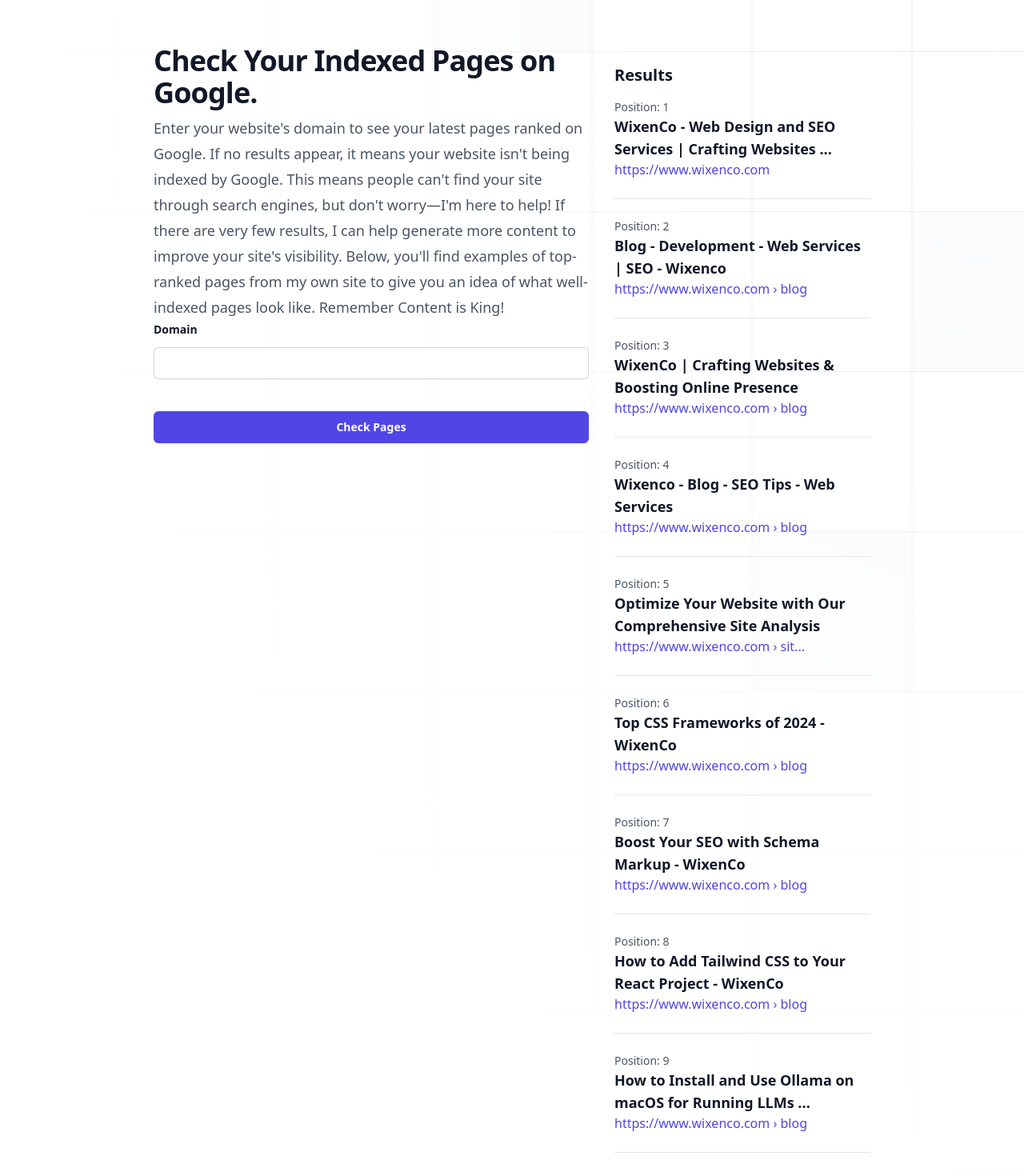
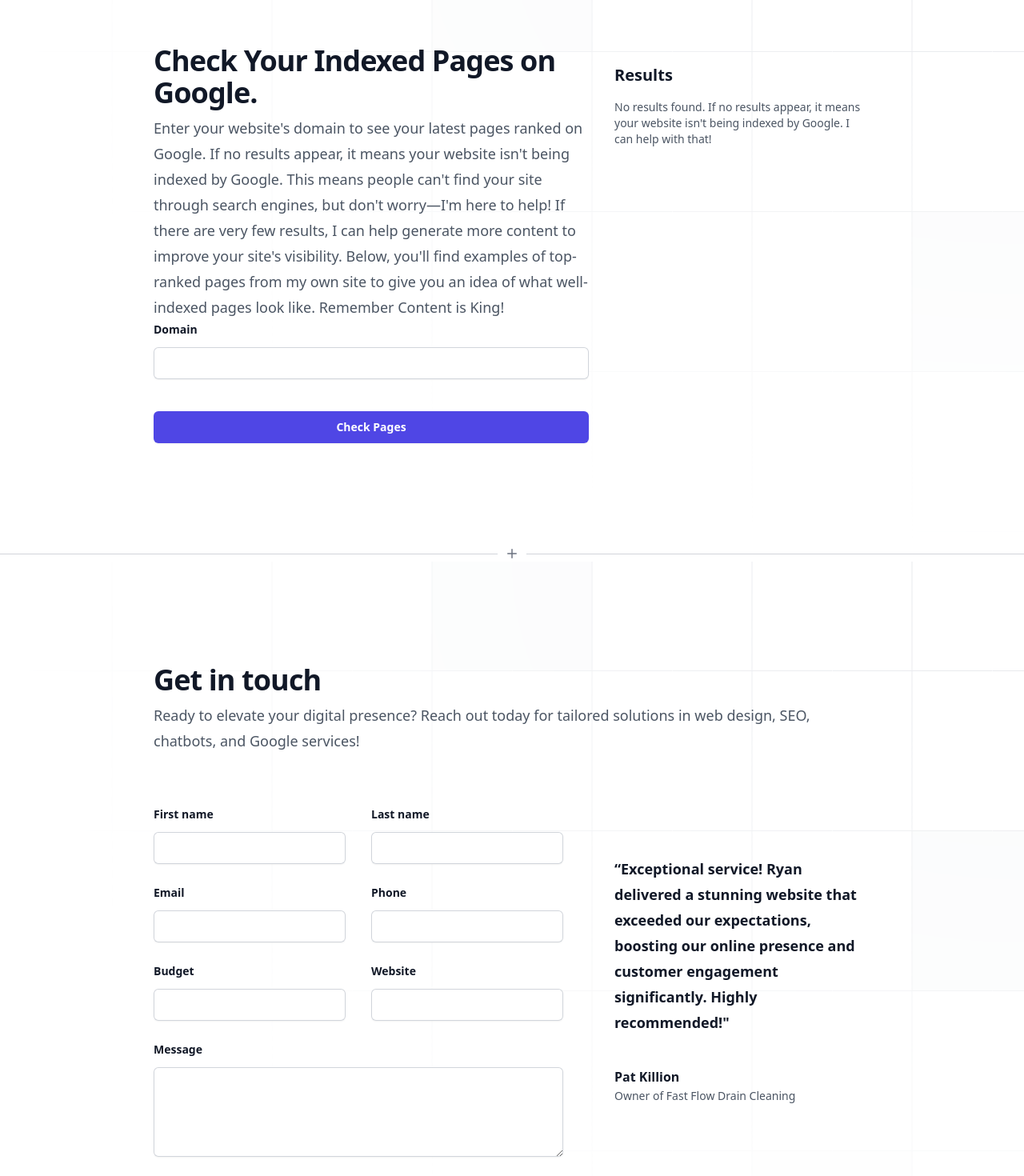
Before and after one commit to torrancejr/wixen_vercel, a React (Create React App) app: page /seo-tools/google-index-checker in a window 1280 px wide. Shown: the part 200-1670 px from the top of the page at 80% size. Built offline with nearby package versions, Linux system fonts and the light colour scheme.

Commit message:
ranking working

```diff
--- a/src/components/RankChecker.js
+++ b/src/components/RankChecker.js
@@ -12,7 +12,7 @@ const RankChecker = () => {
         setResults([]);
         setLoading(true);
         try {
-            const response = await fetch(`https://www.wixenco.com/rank?domain=${domain}`);
+            const response = await fetch(`http://localhost:3000/rank?domain=${domain}`);
             const data = await response.json();
 
             if (response.ok) {
@@ -28,7 +28,7 @@ const RankChecker = () => {
     };
 
     return (
-        <div className="relative isolate bg-white px-6 pd-8 sm:py-32 lg:px-8">
+        <div className="relative isolate bg-white px-6 py-8 sm:py-32 lg:px-8">
             <svg
                 className="absolute inset-0 -z-10 h-full w-full stroke-gray-200 [mask-image:radial-gradient(100%_100%_at_top_right,white,transparent)]"
                 aria-hidden="true"
@@ -94,15 +94,15 @@ const RankChecker = () => {
                     <div className="mt-4">
                         {loading ? (
                             <div className="flex justify-center items-center">
-                                <div className="spinner-border animate-spin inline-block w-8 h-8 border-4 rounded-full text-indigo-600" role="status">
+                                <div className="spinner-border animate-spin inline-block w-8 h-8 border-4 border-blue-600 border-t-transparent rounded-full" role="status">
                                     <span className="visually-hidden">Loading...</span>
                                 </div>
                             </div>
                         ) : results.length > 0 ? (
                             <ul className="space-y-6">
-                                {results.map((result) => (
-                                    <li key={result.position} className="border-b pb-6">
-                                        <p className="text-sm text-gray-600">Link: {result.position}</p>
+                                {results.map((result, index) => (
+                                    <li key={index} className="border-b pb-6">
+                                        <p className="text-sm text-gray-600">Position: {result.position}</p>
                                         <p className="text-lg font-semibold text-gray-900">{result.title}</p>
                                         <a href={result.link} className="text-indigo-600 hover:underline">
                                             {result.displayed_link}
@@ -111,71 +111,7 @@ const RankChecker = () => {
                                 ))}
                             </ul>
                         ) : (
-                            <ul className="space-y-6">
-                                <li className="border-b pb-6">
-                                    <p className="text-sm text-gray-600">Position: 1</p>
-                                    <p className="text-lg font-semibold text-gray-900">WixenCo - Web Design and SEO Services | Crafting Websites ...</p>
-                                    <a href="https://www.wixenco.com/" className="text-indigo-600 hover:underline">
-                                        https://www.wixenco.com
-                                    </a>
-                                </li>
-                                <li className="border-b pb-6">
-                                    <p className="text-sm text-gray-600">Position: 2</p>
-                                    <p className="text-lg font-semibold text-gray-900">Blog - Development - Web Services | SEO - Wixenco</p>
-                                    <a href="https://www.wixenco.com/blog/development" className="text-indigo-600 hover:underline">
-                                        https://www.wixenco.com › blog
-                                    </a>
-                                </li>
-                                <li className="border-b pb-6">
-                                    <p className="text-sm text-gray-600">Position: 3</p>
-                                    <p className="text-lg font-semibold text-gray-900">WixenCo | Crafting Websites & Boosting Online Presence</p>
-                                    <a href="https://www.wixenco.com/blog" className="text-indigo-600 hover:underline">
-                                        https://www.wixenco.com › blog
-                                    </a>
-                                </li>
-                                <li className="border-b pb-6">
-                                    <p className="text-sm text-gray-600">Position: 4</p>
-                                    <p className="text-lg font-semibold text-gray-900">Wixenco - Blog - SEO Tips - Web Services</p>
-                                    <a href="https://www.wixenco.com/blog/seo-tips" className="text-indigo-600 hover:underline">
-                                        https://www.wixenco.com › blog
-                                    </a>
-                                </li>
-                                <li className="border-b pb-6">
-                                    <p className="text-sm text-gray-600">Position: 5</p>
-                                    <p className="text-lg font-semibold text-gray-900">Optimize Your Website with Our Comprehensive Site Analysis</p>
-                                    <a href="https://www.wixenco.com/site-analysis" className="text-indigo-600 hover:underline">
-                                        https://www.wixenco.com › sit...
-                                    </a>
-                                </li>
-                                <li className="border-b pb-6">
-                                    <p className="text-sm text-gray-600">Position: 6</p>
-                                    <p className="text-lg font-semibold text-gray-900">Top CSS Frameworks of 2024 - WixenCo</p>
-                                    <a href="https://www.wixenco.com/blog/top-css-framework-of-2024" className="text-indigo-600 hover:underline">
-                                        https://www.wixenco.com › blog
-                                    </a>
-                                </li>
-                                <li className="border-b pb-6">
-                                    <p className="text-sm text-gray-600">Position: 7</p>
-                                    <p className="text-lg font-semibold text-gray-900">Boost Your SEO with Schema Markup - WixenCo</p>
-                                    <a href="https://www.wixenco.com/blog/unlocking-the-power-of-google-structured-data" className="text-indigo-600 hover:underline">
-                                        https://www.wixenco.com › blog
-                                    </a>
-                                </li>
-                                <li className="border-b pb-6">
-                                    <p className="text-sm text-gray-600">Position: 8</p>
-                                    <p className="text-lg font-semibold text-gray-900">How to Add Tailwind CSS to Your React Project - WixenCo</p>
-                                    <a href="https://www.wixenco.com/blog/how-to-add-tailwindcss-to-react-app" className="text-indigo-600 hover:underline">
-                                        https://www.wixenco.com › blog
-                                    </a>
-                                </li>
-                                <li className="border-b pb-6">
-                                    <p className="text-sm text-gray-600">Position: 9</p>
-                                    <p className="text-lg font-semibold text-gray-900">How to Install and Use Ollama on macOS for Running LLMs ...</p>
-                                    <a href="https://www.wixenco.com/blog/how-to-install-and-use-ollama-on-macos" className="text-indigo-600 hover:underline">
-                                        https://www.wixenco.com › blog
-                                    </a>
-                                </li>
-                            </ul>
+                            <p className="text-sm text-gray-600">No results found. If no results appear, it means your website isn't being indexed by Google. I can help with that!</p>
                         )}
                     </div>
                 </div>
```
